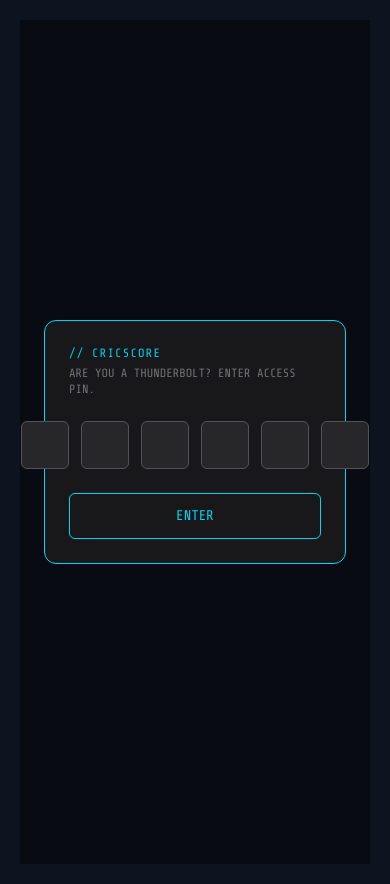
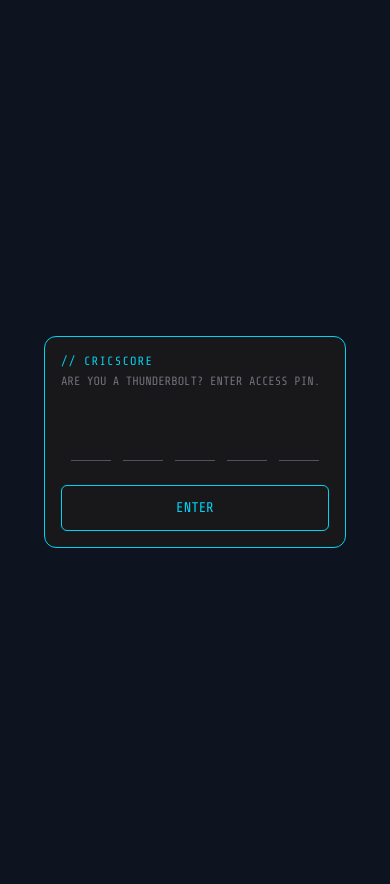
Before and after one commit to abimanyu2515/cricscore, a Next.js app: page /access in a window 390 px wide. Built offline with nearby package versions, Linux system fonts and the light colour scheme.

Commit message:
Fixed UI bug in user access dialog

```diff
--- a/app/access/page.tsx
+++ b/app/access/page.tsx
@@ -4,7 +4,7 @@ import { useState, useRef } from 'react'
 import { toast } from 'sonner'
 
 const Access = () => {
-  const [pin, setPin] = useState(['', '', '', '', '', ''])
+  const [pin, setPin] = useState(['', '', '', '', ''])
   const inputRefs = useRef<(HTMLInputElement | null)[]>([])
 
   const handleChange = (value: string, index: number) => {
@@ -36,14 +36,14 @@ const Access = () => {
       window.location.href = '/'
     } else {
       toast.error('Invalid PIN')
-      setPin(['', '', '', '', '', ''])
+      setPin(['', '', '', '', ''])
       inputRefs.current[0]?.focus()
     }
   }
 
   return (
-    <div className="min-h-screen flex items-center justify-center bg-[#080c12] px-6">
-      <div className="w-full max-w-sm border border-cyan-400 rounded-xl p-6 bg-zinc-900">
+    <div className="min-h-screen flex items-center justify-center px-6">
+      <div className="w-full max-w-sm border border-cyan-400 rounded-xl p-4 bg-zinc-900">
         <h1 className="font-mono text-cyan-400 text-xs tracking-widest mb-1">
           // CRICSCORE
         </h1>
@@ -61,8 +61,8 @@ const Access = () => {
               value={digit}
               onChange={(e) => handleChange(e.target.value, index)}
               onKeyDown={(e) => handleKeyDown(e, index)}
-              className="w-12 h-12 text-center text-xl font-mono bg-zinc-800
-                border border-zinc-600 text-cyan-400 rounded-md
+              className="w-10 h-12 text-center text-xl font-mono
+                border-b border-zinc-600 text-cyan-400
                 focus:outline-none focus:border-cyan-400"
             />
           ))}
--- a/app/admin/page.tsx
+++ b/app/admin/page.tsx
@@ -6,11 +6,13 @@ import AdminHeader from "../components/admin/AdminHeader"
 import AdminPlayerList from "../components/admin/AdminPlayerList"
 import ManagePlayers from "../components/admin/ManagePlayers"
 import AddPlayerDialog from "../components/AddPlayerDialog"
+import AdminPinDialog from "../components/AdminPinDialog"
 import { toast } from "sonner";
 import ConfirmDeleteDialog from "../components/ConfirmDeleteDialog";
 
 const Page = () => {
   const router = useRouter()
+  const [isPinVerified, setIsPinVerified] = useState(false)
   const [players, setPlayers] = useState<Array<{
     id: string
     name: string
@@ -45,6 +47,7 @@ const Page = () => {
   }
 
   useEffect(() => {
+    if (!isPinVerified) return
     const fetchPlayers = async () => {
       setLoading(true)
       const res = await fetch('/api/players')
@@ -53,7 +56,17 @@ const Page = () => {
       setLoading(false)
     }
     fetchPlayers()
-  }, [])
+  }, [isPinVerified])
+
+  if (!isPinVerified) {
+    return (
+      <AdminPinDialog
+        isOpen
+        onClose={() => router.push('/')}
+        onVerified={() => setIsPinVerified(true)}
+      />
+    )
+  }
 
   if (loading) return (
     <p className="font-mono text-xs text-zinc-500 p-4">// LOADING...</p>
--- a/app/api/auth/verify-admin/route.ts
+++ b/app/api/auth/verify-admin/route.ts
@@ -19,13 +19,6 @@ export async function POST(request: Request) {
   }
 
   const response = NextResponse.json({ success: true })
-  response.cookies.set('cricscore_admin', 'granted', {
-    httpOnly: true,
-    secure: process.env.NODE_ENV === 'production',
-    sameSite: 'lax',
-    maxAge: 60 * 60 * 24 * 7, // 1 week
-    path: '/',
-  })
   response.cookies.set('cricscore_access', 'granted', {
     httpOnly: true,
     secure: process.env.NODE_ENV === 'production',
--- a/app/components/AdminPinDialog.tsx
+++ b/app/components/AdminPinDialog.tsx
@@ -66,7 +66,7 @@ const AdminPinDialog = ({ isOpen, onClose, onVerified }: AdminPinDialogProps) =>
 
   return (
     // Overlay
-    <div className="fixed inset-0 bg-black/70 flex items-center justify-center z-50 px-6">
+    <div className="fixed inset-0 bg-black/70 md:bg-transparent flex items-center justify-center z-50 px-6 lg:max-w-2xl lg:mx-auto">
 
       {/* Dialog */}
       <div className={`w-full bg-zinc-900 border border-cyan-400 rounded-xl p-6 ${shaking ? 'shake' : ''}`}>
@@ -92,8 +92,8 @@ const AdminPinDialog = ({ isOpen, onClose, onVerified }: AdminPinDialogProps) =>
               value={digit}
               onChange={(e) => handleChange(e.target.value, index)}
               onKeyDown={(e) => handleKeyDown(e, index)}
-              className={`w-12 h-12 text-center text-xl font-mono bg-zinc-800
-                border rounded-md focus:outline-none
+              className={`w-12 h-12 text-center text-xl font-mono
+                border-b focus:outline-none
                 ${error
                   ? 'border-red-500 text-red-400'
                   : 'border-zinc-600 text-cyan-400 focus:border-cyan-400'
--- a/proxy.ts
+++ b/proxy.ts
@@ -4,10 +4,8 @@ export function proxy(request: NextRequest) {
   const { pathname } = request.nextUrl
 
   const accessCookie = request.cookies.get('cricscore_access')
-  const adminCookie = request.cookies.get('cricscore_admin')
 
   const isAccessGranted = accessCookie?.value === 'granted'
-  const isAdminGranted = adminCookie?.value === 'granted'
 
   const isAccessPage = pathname === '/access'
   const isAdminAccessPage = pathname === '/admin-access'
@@ -19,15 +17,9 @@ export function proxy(request: NextRequest) {
     return NextResponse.next()
   }
 
-  // Gate 1 — site-wide access PIN (checked first, applies to everything)
+  // Gate — site-wide access PIN (applies to every route)
   if (!isAccessGranted) {
     return NextResponse.redirect(new URL('/access', request.url))
-  }
-
-  // Gate 2 — admin PIN (only applies to /admin routes)
-  const isAdminRoute = pathname.startsWith('/admin')
-  if (isAdminRoute && !isAdminGranted) {
-    return NextResponse.redirect(new URL('/admin-access', request.url))
   }
 
   return NextResponse.next()
```
Also changed, not shown: 1 other file (tests, documents, lock files or other folders).
